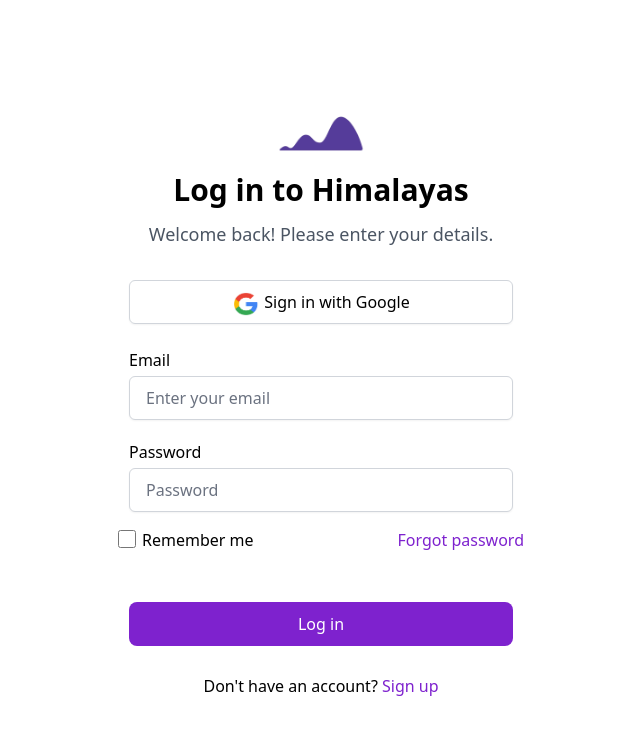
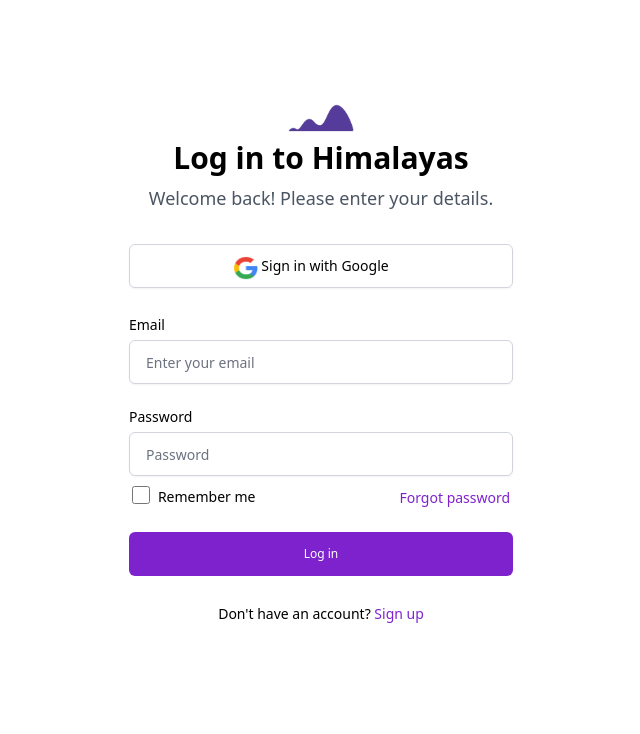
Before and after one commit to Aimun-Aziz/Himalayas-project-tailwind, a website built with Vite: page index.html in a window 1280 px wide. Shown: the whole page, without its empty margins (319-959 px from the left). Built offline with nearby package versions, Linux system fonts and the light colour scheme.

Commit message:
second commit

```diff
--- a/index.html
+++ b/index.html
@@ -10,65 +10,60 @@
 </head>
 
 <body>
-    <div class="sm:mx-12 md:mt-16 lg:mt-16 mt-5 font-sans flex flex-col items-center justify-center">
+    <div class=" sm:mx-12 md:mt-16 lg:mt-16 mt-3 font-sans flex flex-col items-center justify-center">
 
-        <img class="sm:w-2/12 sm:h-24 sm:-mb-6 md:w-32 md:h-32 lg:w-36 lg:h-36 lg:-mb-9" src="/images/logo.jpg" alt="Himalayas">
+        <img class=" w-20 h-20 -mb-5 sm:w-1/12 sm:h-24 sm:-mb-8 md:w-32 md:h-32 md:-mb-7 lg:w-28 lg:h-28 lg:-mb-7" src="/images/logo.jpg" alt="Himalayas">
 
-        <h1 class=" font-semibold font-sans text-center sm:text-2xl md:text-3xl lg:text-3xl">
+        <h1 class="font-semibold font-sans text-center text-lg sm:-mt-2 md:-mt-2 lg:-mt-1 xl:-mt-2 sm:text-2xl md:text-3xl lg:text-3xl ">
             Log in to Himalayas
         </h1>
 
-        <p class="mt-3 text-gray-600 sm:text-lg ">Welcome back! Please enter your details.</p>
+        <p class="mt-2 text-gray-600 text-xs sm:text-lg ">Welcome back! Please enter your details.</p>
 
 
         <div class="flex relative ">
-            <img class=" w-2/5 h-6 absolute inset-0 mt-11 px-16 mx-10 " src="/images/google-logo.png" alt="">
+            <img class=" w-10 h-4 px-3 mx-20 mt-10 absolute inset-0 sm:mt-11 sm:w-2/5 sm:h-6 sm:px-16 sm:mx-10 md:w-2/5 md:h-6 md:px-16 md:mx-10 lg:w-2/5 lg:h-6 lg:px-16 lg:mx-10 xl:w-2/5 xl:h-6 xl:px-16 xl:mx-10" src="/images/google-logo.png" alt="">
 
-            <button class="border border-gray-300 w-96 h-11 mt-8  rounded-md shadow-xl:rounded-lg shadow-sm pl-8">
+            <button class="border border-gray-300 w-72 h-8 text-xs sm:text-sm sm:w-96 sm:h-11 md:text-sm md:w-96 md:h-11 lg:text-sm lg:w-96 lg:h-11 xl:text-sm xl:w-96 xl:h-11 mt-8 rounded-md shadow-xl:rounded-lg shadow-sm pl-10 sm:pl-2 md:pl-2 lg:pl-2 xl:pl-2">
                 Sign in with Google
             </button>
         </div>
 
-        <div class="mt-6">
-            <label>Email <br>
-                <input class=" mt-1 border border-gray-300 w-96 h-11 rounded-md shadow-sm px-4 placeholder-gray-500" type="text" placeholder="Enter your email">
+        <div class="mt-4 sm:mt-6 md:mt-6 lg:mt-6 xl:mt-6">
+            <label class="text-xs sm:text-sm" >Email <br>
+                <input class=" mt-1 w-72 h-8 border border-gray-300 text-xs sm:text-sm sm:w-96 sm:h-11 md:text-sm md:w-96 md:h-11 lg:text-sm lg:w-96 lg:h-11 xl:text-sm xl:w-96 xl:h-11 rounded-md shadow-sm px-4 placeholder-gray-500" type="text" placeholder="Enter your email">
             </label>
         </div>
 
-        <div class="mt-5">
-            <label>Password <br>
-                <input class=" mt-1 border border-gray-300 w-96 h-11 rounded-md shadow-sm px-4 placeholder-gray-500" type="text" placeholder="Password">
+        <div class=" mt-2 sm:mt-5">
+            <label class="text-xs sm:text-sm">Password <br>
+                <input class=" mt-1 w-72 h-8 border border-gray-300 ext-xs sm:text-sm sm:w-96 sm:h-11 md:text-sm md:w-96 md:h-11 lg:text-sm lg:w-96 lg:h-11 xl:text-sm xl:w-96 xl:h-11 rounded-md shadow-sm px-4 placeholder-gray-500" type="text" placeholder="Password">
             </label>
         </div>
 
-        <div class="mb-6 mt-4 flex justify-between">
+        <div class="mt-3 flex justify-between">
 
-            <div class="mb-[2px] block min-h-[24px] pl-[24px]">
+            <div class=" block min-h-[12px] pl-[12px] sm:min-h-[24px] sm:pl-[24px] -mt-1">
               <input
-                class="relative float-left  mt-[2.4px] -ml-6 h-[18px] w-[18px] hover:bg-violet-600 active:bg-violet-700 focus:outline-none focus:ring  focus:ring-purple-600 rounded-lg ring-offset-2 accent-purple-500"
+                class="relative float-left mr-2 mt-[8px] sm:mt-[2.4px] -ml-2 w-[10px] h-[10px] sm:-ml-6 sm:h-[18px] sm:w-[18px] md:mt-[2.4px] md:-ml-6 md:h-[18px] md:w-[18px] lg:mt-[2.4px] lg:-ml-6 lg:h-[18px] lg:w-[18px] xl:mt-[2.4px] xl:-ml-6 xl:h-[18px] xl:w-[18px] focus:outline-none focus:ring rounded-lg focus:ring-purple-600 ring-offset-1 accent-purple-500 sm:ring-offset-2 md:ring-offset-2 lg:ring-offset-2 xl:ring-offset-2 "
                 type="checkbox" />
 
               <label
-                class="inline-block hover:cursor-pointer pr-32 md:pr-36"
+                class="inline-block hover:cursor-pointer text-xs pr-24 sm:text-sm sm:pr-36 md:text-sm md:pr-36 lg:text-sm lg:pr-36 xl:text-sm xl:pr-36 "
                 for="check">
                 Remember me
               </label>
             </div>
 
-            <a class="text-purple-700" href="#!">Forgot password</a>
+            <a class="text-purple-700 text-xs sm:text-sm md:text-sm lg:text-sm xl:text-sm" href="#!">Forgot password</a>
+
           </div>
 
-        <!-- <div class="flex w-100 mt-5 px-6">
-        <input class="mx-2 " type="checkbox"> Remember me
-
-        <a class="mx-20 px-11 text-purple-700">Forgot Password</a>
-    </div> -->
-
-    <button class=" w-96 h-11 mt-6 rounded-lg bg-purple-700 text-white">
+    <button class=" w-72 h-8 mt-8 text-xs sm:w-96 sm:h-11 md:w-96 md:h-11 lg:w-96 lg:h-11 xl:w-96 xl:h-11 sm:mt-6 md:mt-6 lg:mt-6 xl:mt-6 rounded-md bg-purple-700 text-white">
         Log in
     </button>
 
-    <span class="font-sans mt-7">Don't have an account? <span class="text-purple-700">Sign up</span> </span>
+    <span class="font-sans mt-5 mb-36 text-xs sm:mt-7 md:mt-7 lg:mt-7 xl:mt-7 sm:text-sm md:text-sm lg:text-sm xl:text-sm ">Don't have an account? <span class="text-purple-700">Sign up</span> </span>
 
 
     </div>
```
